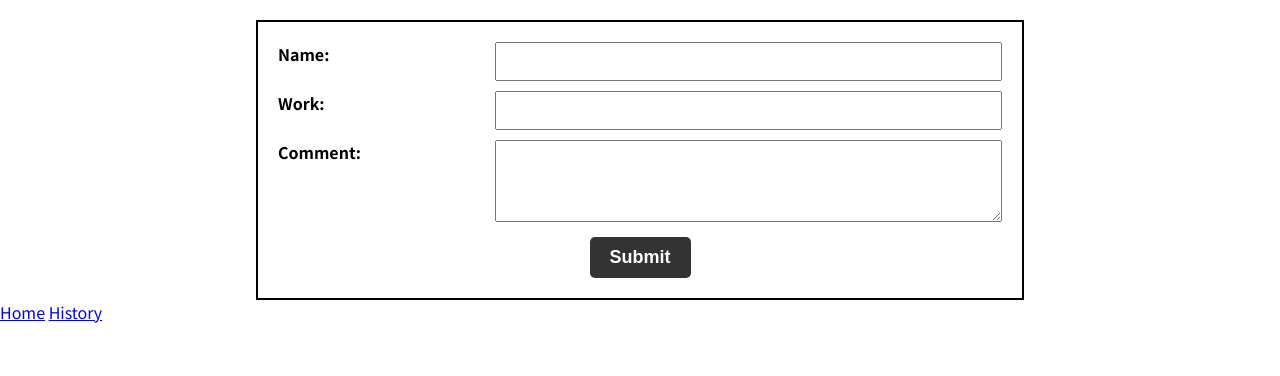
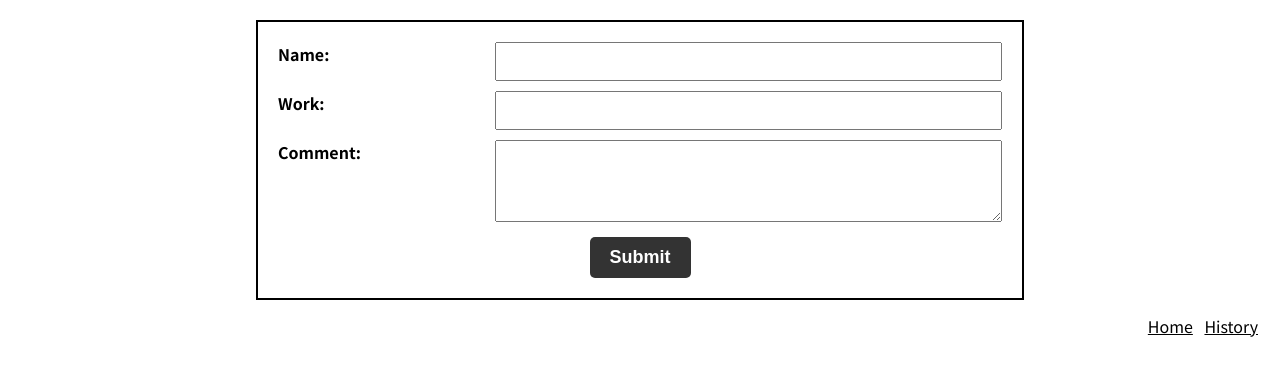
Before and after one commit to tomozo0223/homework-firebase-app, a website built with Vite: page index.html in a window 1280 px wide. Built offline with nearby package versions, Linux system fonts and the light colour scheme.

Commit message:
add link style style.css

```diff
--- a/src/style.css
+++ b/src/style.css
@@ -67,3 +67,17 @@ btn
   font-size: 18px;
   cursor: pointer;
 }
+
+/*
+link
+*/
+.link {
+  text-align: right;
+  margin-top: 14px;
+  margin-right: 14px;
+}
+.link-item {
+  margin-right: 8px;
+  color: #000;
+  font-size: 16px;
+}
```
